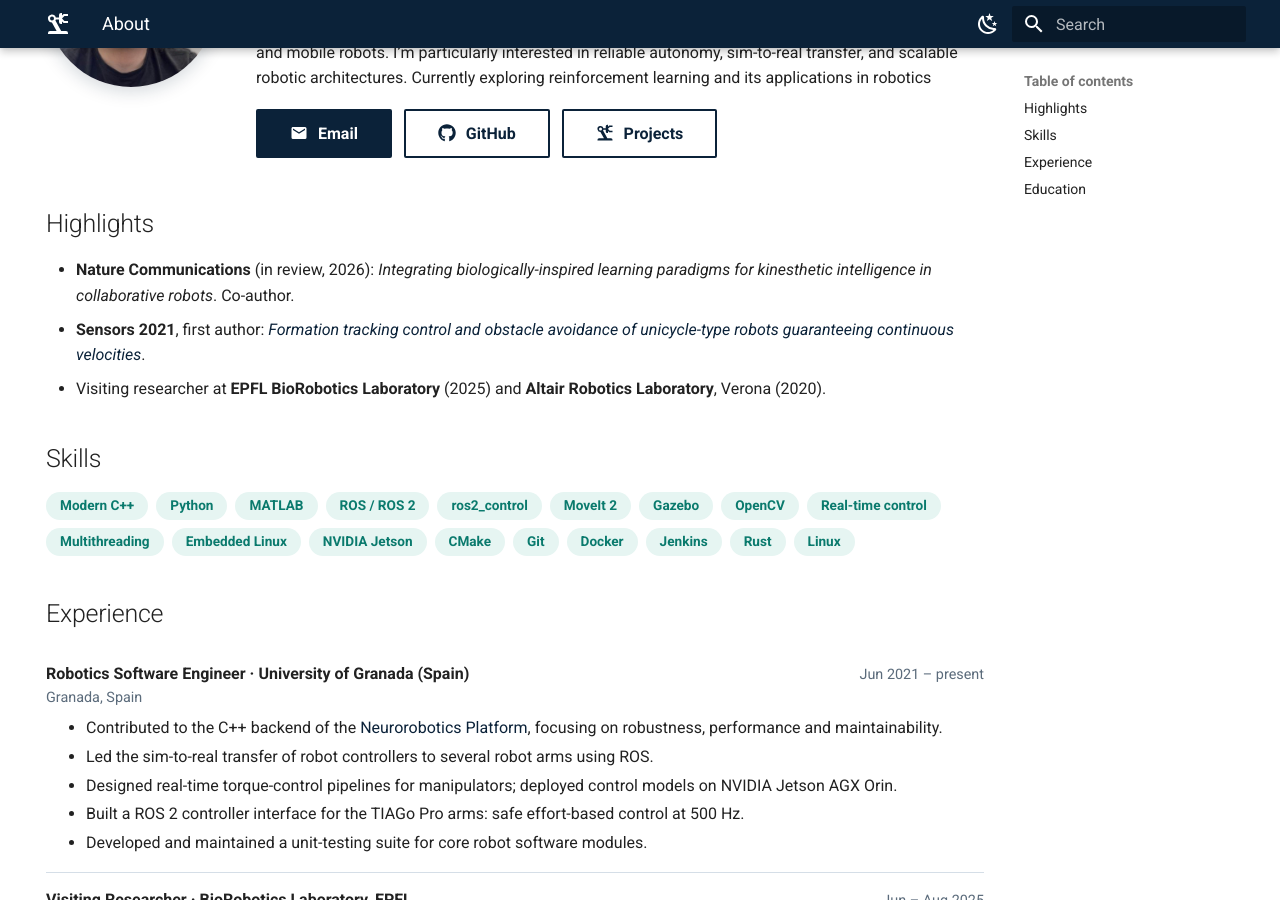
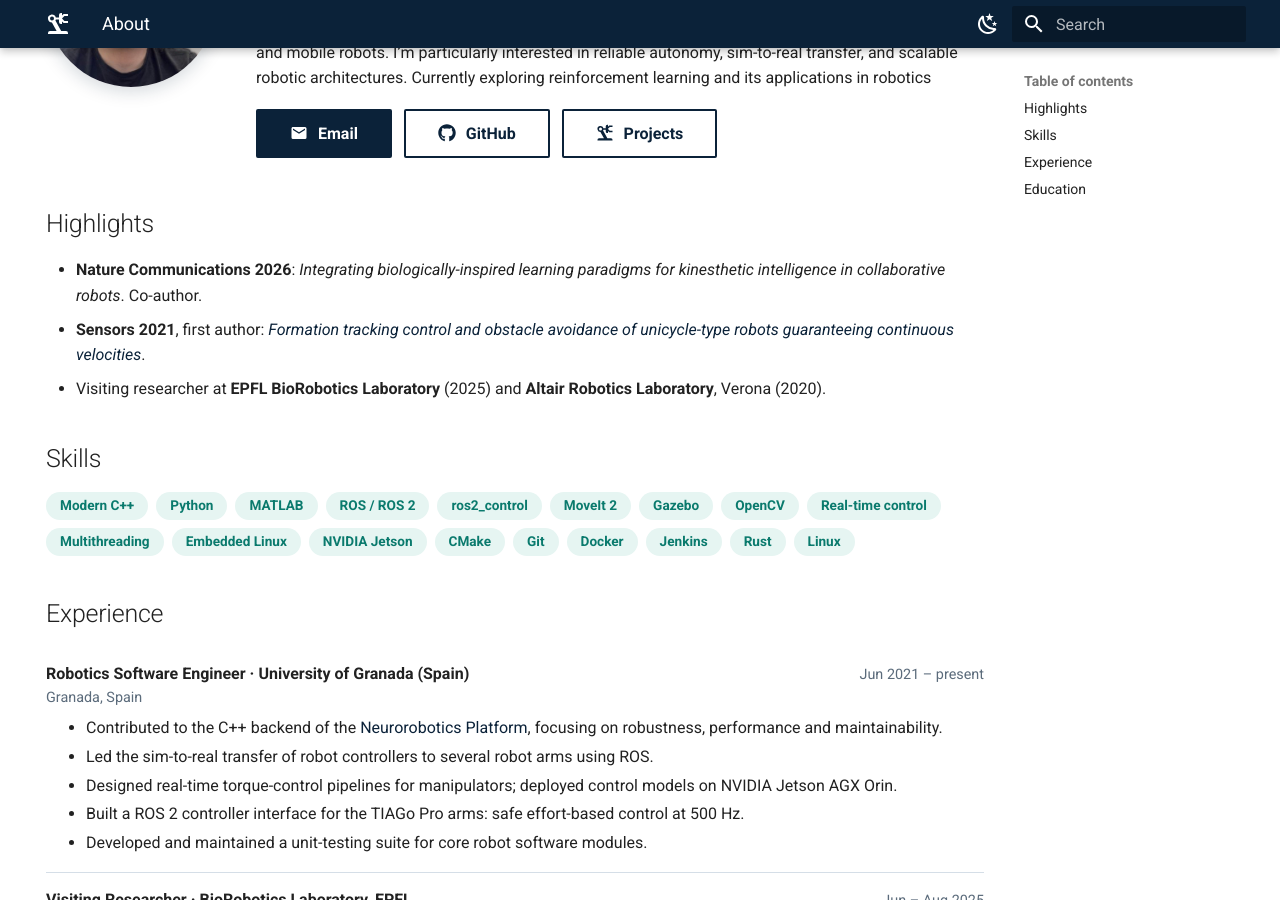
Before and after one commit to Bernou95/Bernou95.github.io, an MkDocs documentation site: the page built from docs/index.md, in a window 1280 px wide and 900 px high, scrolled down 310 px. Built offline with MkDocs 1.6.1 and Material for MkDocs 9.7.7, drawn with Linux system fonts in a browser that asks for light colours.

Commit message:
Change paper status

```diff
--- a/docs/index.md
+++ b/docs/index.md
@@ -22,7 +22,7 @@ My work spans C++ and Python development, ROS/ROS 2 middleware, and control for
 
 ## Highlights
 
-- **Nature Communications** (in review, 2026): *Integrating biologically-inspired learning paradigms for kinesthetic intelligence in collaborative robots*. Co-author.
+- **Nature Communications 2026**: *Integrating biologically-inspired learning paradigms for kinesthetic intelligence in collaborative robots*. Co-author.
 - **Sensors 2021**, first author: [*Formation tracking control and obstacle avoidance of unicycle-type robots guaranteeing continuous velocities*](https://www.mdpi.com/1424-8220/21/13/4374).
 - Visiting researcher at **EPFL BioRobotics Laboratory** (2025) and **Altair Robotics Laboratory**, Verona (2020).
 
```
